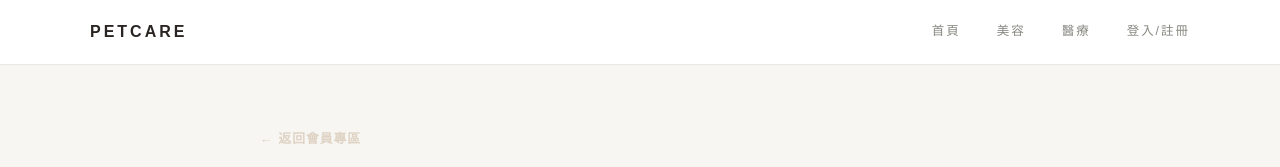
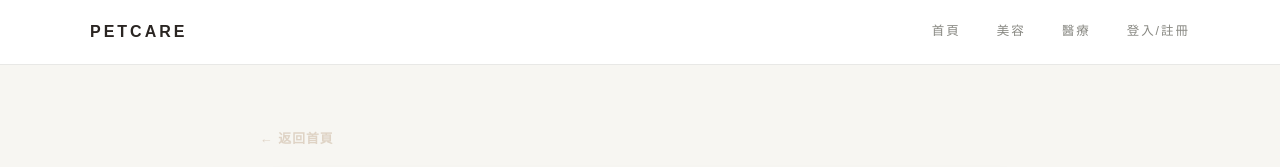
Before and after one commit to dh1115w/vue-petproject, a Vue app: page /member/createaccount in a window 1280 px wide. Shown: the top 167 px of the page. Built offline with nearby package versions, Linux system fonts and the light colour scheme.

Commit message:
修改路徑取消所有（/member/member）

```diff
--- a/src/views/member/CreateAccountView.vue
+++ b/src/views/member/CreateAccountView.vue
@@ -2,7 +2,7 @@
   <div class="create-account-page">
 
     <div class="page-header">
-      <RouterLink to="/member/member" class="back-link">← 返回會員專區</RouterLink>
+      <RouterLink to="/" class="back-link">← 返回首頁</RouterLink>
     </div>
 
     <div class="form-container">
--- a/src/views/member/UpdateProfileView.vue
+++ b/src/views/member/UpdateProfileView.vue
@@ -155,7 +155,7 @@ function handleSave() {
 }
 
 function toMember() {
-  router.push('/member/member')
+  router.push('/')
 }
 </script>
 
```
